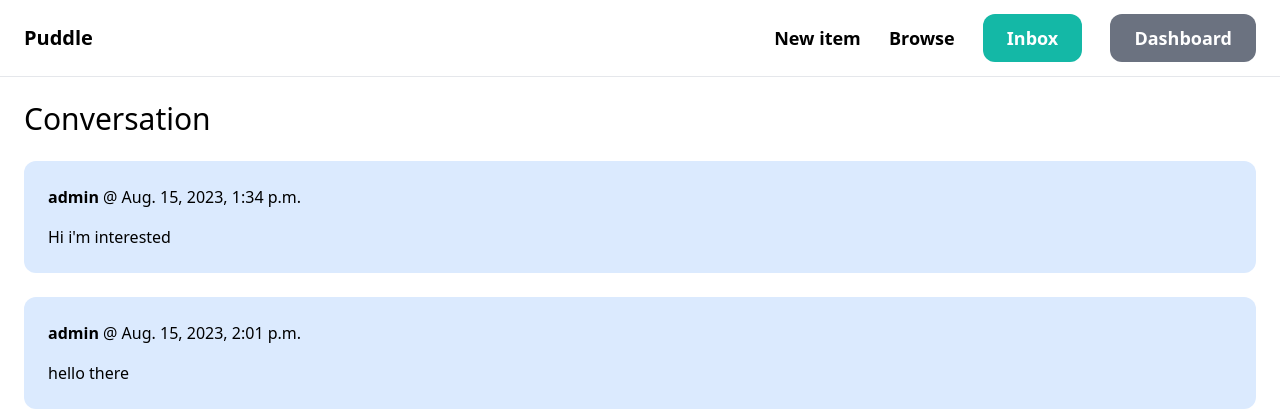
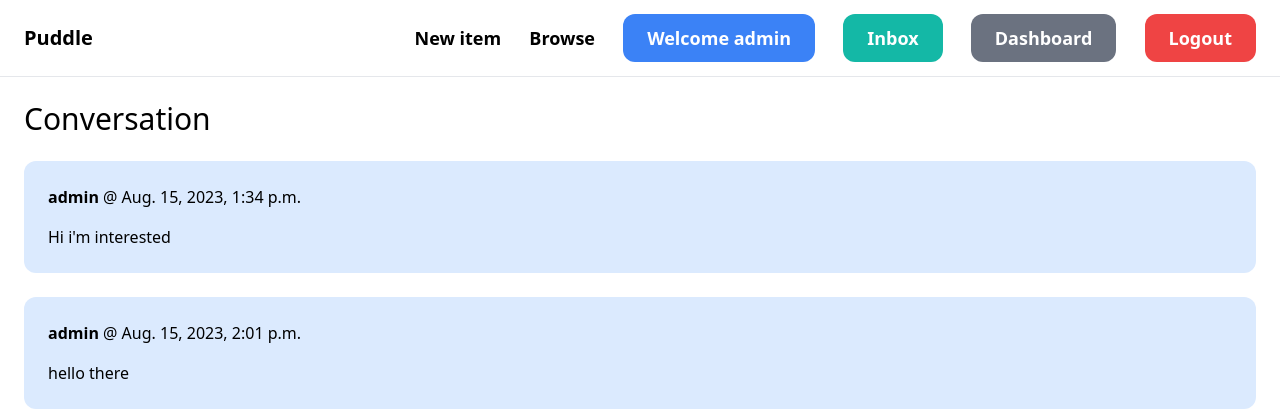
Before and after one commit to pritamgurung97/Puddle, a Django app: page /inbox/2/ in a window 1280 px wide. Shown: the top 420 px of the page. Run offline with Django 4.2, Linux system fonts and the light colour scheme; a user stored in the database is signed in; data comes from the database, SQL or seed files in the repository; both versions use the stored data as it was after the commit; some libraries are stand-ins or nearby versions.

Commit message:
initial commit

```diff
--- a/puddle/core/templates/core/base.html
+++ b/puddle/core/templates/core/base.html
@@ -16,8 +16,10 @@
             <a href="{% url 'item:items' %}" class="text-lg font-semibold hover:text-gray-500">Browse</a>
 
             {% if request.user.is_authenticated %}
+            <a href="{% url 'core:index' %}" class="px-6 py-3 text-lg font-semibold bg-blue-500 text-white rounded-xl hover:bg-blue-700">Welcome {{ user }}</a>
             <a href="{% url 'conversation:inbox' %}" class="px-6 py-3 text-lg font-semibold bg-teal-500 text-white rounded-xl hover:bg-teal-700">Inbox</a>
             <a href="{% url 'dashboard:index' %}" class="px-6 py-3 text-lg font-semibold bg-gray-500 text-white rounded-xl hover:bg-gray-700">Dashboard</a>
+            <a href="{% url 'logout' %}" class="px-6 py-3 text-lg font-semibold bg-red-500 text-white rounded-xl hover:bg-red-700">Logout</a>
             {% else %}
             <a href="{% url 'core:signup' %}" class="px-6 py-3 text-lg font-semibold bg-teal-500 text-white rounded-xl hover:bg-teal-700">Sign up</a>
             <a href="{% url 'core:login' %}" class="px-6 py-3 text-lg font-semibold bg-gray-500 text-white rounded-xl hover:bg-gray-700">Log in</a>
--- a/puddle/core/urls.py
+++ b/puddle/core/urls.py
@@ -11,4 +11,5 @@ urlpatterns = [
     path('contact/', views.contact, name='contact'),
     path('signup/', views.signup, name='signup'),
     path('login/', auth_views.LoginView.as_view(template_name='core/login.html',authentication_form=LoginForm), name='login'),
+    path('logout/', auth_views.LogoutView.as_view(template_name='core/index.html'), name='logout'),
 ]
--- a/puddle/puddle/urls.py
+++ b/puddle/puddle/urls.py
@@ -28,4 +28,5 @@ urlpatterns = [
     path('dashboard/',include('dashboard.urls')),
     path('inbox/',include('conversation.urls')),
     path('admin/', admin.site.urls),
+    path('', include('django.contrib.auth.urls')),
 ] + static(settings.MEDIA_URL, document_root=settings.MEDIA_ROOT)
```
Also changed, not shown: puddle/requirements.txt (added, +7 -0 lines), puddle/db.sqlite3, puddle/puddle/settings.py (line endings or trailing spaces), 2 other files.
